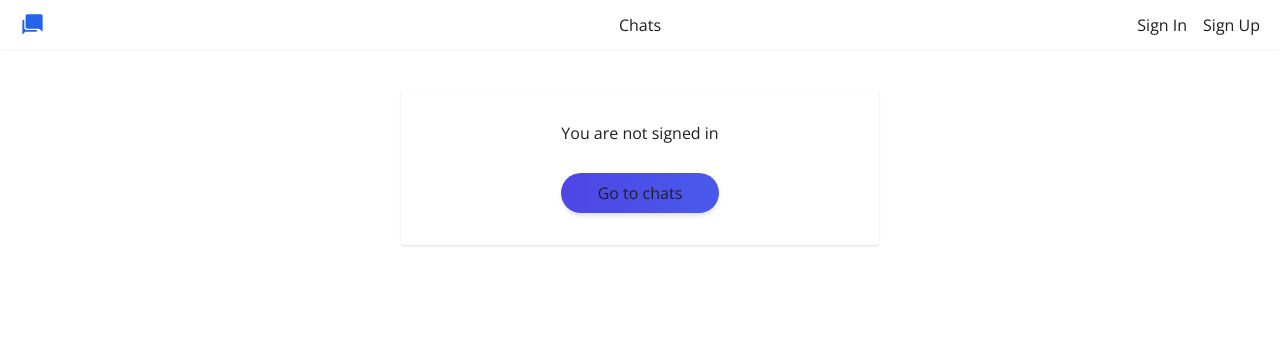
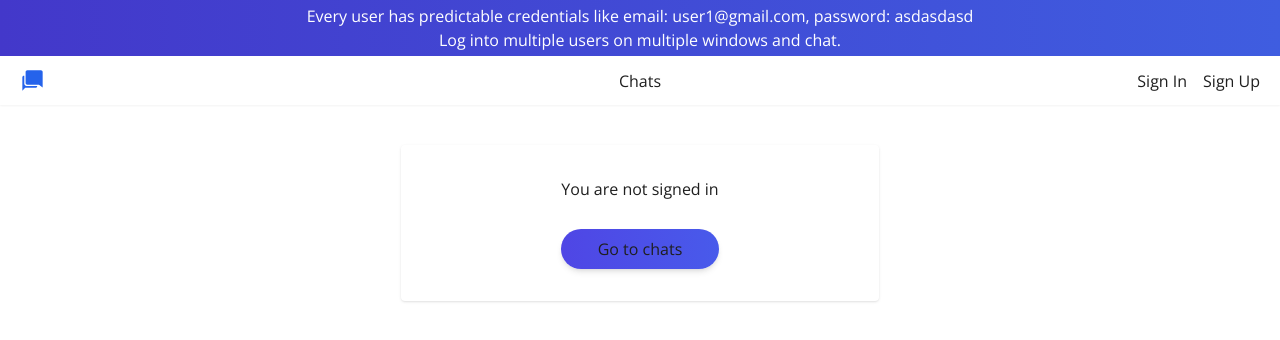
Before and after one commit to NemanjaRadonjic/chat-app, a React (Vite) app: page /chats/1 in a window 1280 px wide. Shown: the top 340 px of the page. Built offline with nearby package versions, Linux system fonts and the light colour scheme; no server answers.

Commit message:
added instructions

```diff
--- /dev/null
+++ b/src/components/Instructions/index.tsx
@@ -0,0 +1,13 @@
+const Instructions = () => {
+  return (
+    <div className="flex justify-center bg-gradient-to-r from-indigo-700 to-blue-500 bg-[length:200%] px-3 py-1 text-center text-white">
+      <div>
+        Every user has predictable credentials like email: user1@gmail.com,
+        password: asdasdasd <br /> Log into multiple users on multiple windows
+        and chat.
+      </div>
+    </div>
+  );
+};
+
+export default Instructions;
--- a/src/components/Message/index.tsx
+++ b/src/components/Message/index.tsx
@@ -10,15 +10,15 @@ const Message = ({ message, currentUserId, email }: MessageProps) => {
   const isSelfMessage = currentUserId === message.author;
   return (
     <div
-      className={`w-fit ${isSelfMessage ? "self-end" : "self-start"} flex items-center gap-2 rounded`}
+      className={`w-10/12 max-w-fit ${isSelfMessage ? "self-end" : "self-start"} flex items-center gap-2 rounded`}
     >
       {message.renderAvatar && (
-        <div className="flex h-7 w-7 items-center justify-center rounded-full bg-gradient-to-br from-blue-400 to-indigo-700 shadow-md">
+        <div className="flex min-h-7 min-w-7 items-center justify-center rounded-full bg-gradient-to-br from-blue-400 to-indigo-700 shadow-md">
           {email.charAt(0).toUpperCase()}
         </div>
       )}
       <div
-        className={`${message.renderAvatar ? "ml-0" : "ml-9"} rounded bg-white px-4 py-1 shadow`}
+        className={`${message.renderAvatar ? "ml-0" : "ml-9"} rounded bg-white px-4 py-2 shadow-md`}
       >
         {message.content}
       </div>
--- a/src/routes/Chat.tsx
+++ b/src/routes/Chat.tsx
@@ -36,19 +36,24 @@ const Chat = () => {
 
   const handleSubmit = async (e: React.FormEvent<HTMLFormElement>) => {
     e.preventDefault();
+    if (!message.trim().length) {
+      setMessage("");
+      return;
+    }
     await createMessage(message, currentUserId, chatId);
     setMessage("");
   };
 
   useEffect(() => {
     const channel = supabase
-      .channel("messages")
+      .channel(`messages:chat-${chatId}`)
       .on(
         "postgres_changes",
         {
           event: "INSERT",
           schema: "public",
           table: "messages",
+          filter: `chatId=eq.${chatId}`,
         },
         (payload: PayloadType) => {
           flushSync(() =>
--- a/src/routes/Root.tsx
+++ b/src/routes/Root.tsx
@@ -1,16 +1,17 @@
-import { Outlet } from "react-router-dom";
+import { Navigate, Outlet, useLocation } from "react-router-dom";
 import Navbar from "../components/Navbar";
 import supabase from "../supabase/client";
 import { useEffect } from "react";
 import { useDispatch, useSelector } from "react-redux";
 import { RootState } from "../store";
 import { setOnlineUsers } from "../store/reducers/onlineUsers";
+import Instructions from "../components/Instructions";
 
 const Root = () => {
   const currentUserId = useSelector<RootState>(
     (state) => state.currentUser?.user.id,
   );
-
+  const location = useLocation();
   const dispatch = useDispatch();
 
   useEffect(() => {
@@ -41,8 +42,13 @@ const Root = () => {
     };
   }, [currentUserId, dispatch]);
 
+  if (location.pathname === "/") {
+    return <Navigate to="/chats" replace />;
+  }
+
   return (
     <div>
+      <Instructions />
       <Navbar />
       <Outlet />
     </div>
```
Also changed, not shown: 1 other file (tests, documents, lock files or other folders).
